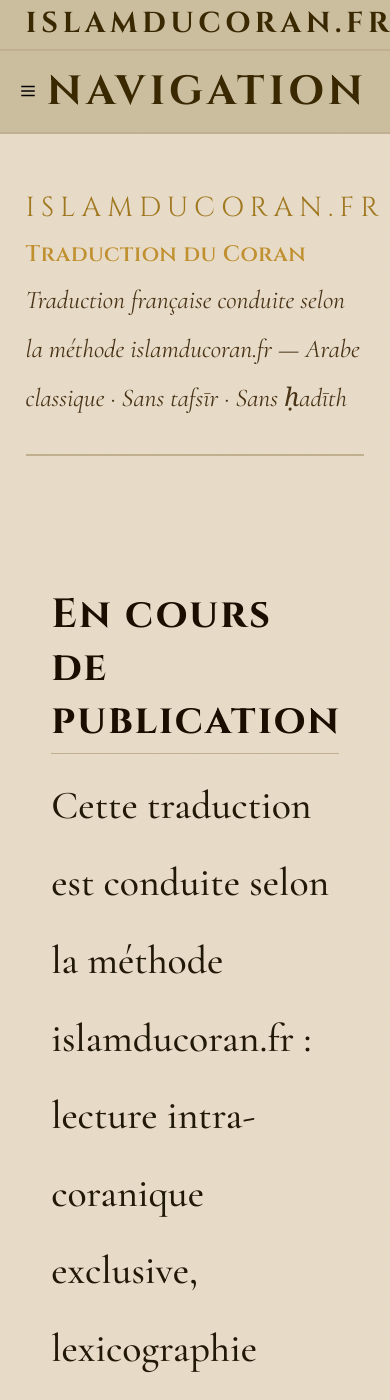
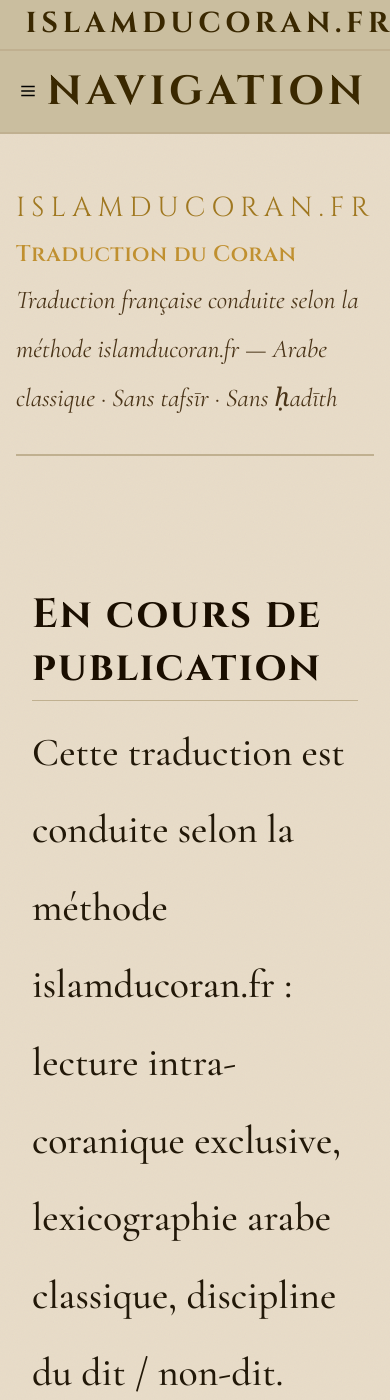
Before and after one commit to Makhuwcoder/islamducoran, a Jekyll site: the page built from traduction.md, in a window 390 px wide and 1400 px high. Built offline with Jekyll 4.4.1, drawn with Linux system fonts in a browser that asks for light colours.

Commit message:
Console: mise à jour typographie/mise en page (6 règles)

```diff
--- a/assets/css/main.scss
+++ b/assets/css/main.scss
@@ -239,8 +239,8 @@
 /* ═══════════ LAYOUT ═══════════ */
 .site-main {
   position: relative; z-index: 1;
-  max-width: 1100px;
-  margin: 0 auto; padding: 3rem 1.6rem 5rem;
+  max-width: 1650px;
+  margin: 0 auto; padding: 3rem 1rem 5rem;
 }
 .site-main--wide { max-width: 1100px; }
 
@@ -654,8 +654,12 @@
   text-transform: uppercase; color: var(--texte3);
   line-height: 2; position: relative; z-index: 1;
 }
-.site-footer__baraaa { max-width: 800px; margin: 0 auto .8rem; opacity: .75; }
-.site-footer__copy { opacity: .5; }
+.site-footer__baraaa { max-width: 800px; margin: 0 auto .8rem; opacity: .75;
+  font-size: 0.9rem;
+}
+.site-footer__copy { opacity: .5;
+  font-size: 0.75rem;
+}
 
 /* ═══════════ PRINT ═══════════ */
 @media print {
@@ -674,7 +678,7 @@
 .page-body {
   max-width: 1100px;
   margin: 0 auto;
-  padding: 3rem 1.6rem;
+  padding: 3rem 1rem;
 }
 .page-body h2 {
   font-family: var(--font-titre);
@@ -1414,7 +1418,7 @@
 .page-main { flex: 1; min-width: 0; }
 
 .site-sidebar {
-  width: 360px;
+  width: 400px;
   flex-shrink: 0;
   background: var(--bg-nav, #c8bc9ced);
   border-right: 2px solid var(--bg5);
@@ -1511,7 +1515,7 @@
 @media (max-width: 960px) {
   .page-layout { flex-direction: column; }
   .site-sidebar {
-    width: 100%;
+    width: 400px;
     height: auto;
     position: relative;
     top: 0;
```
